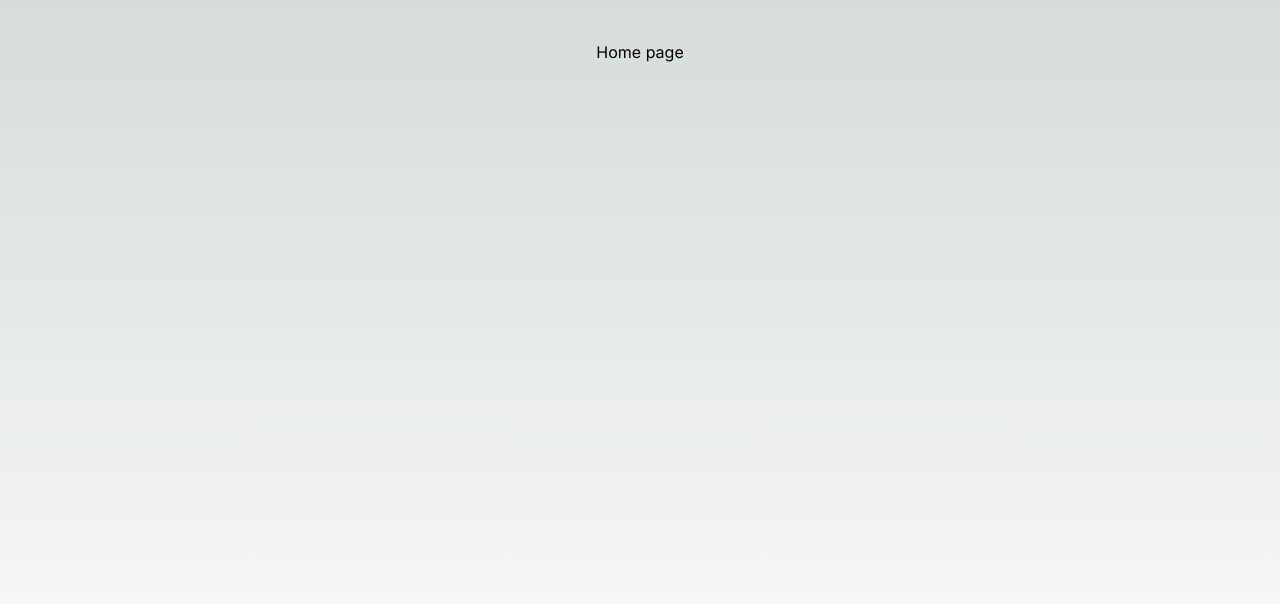
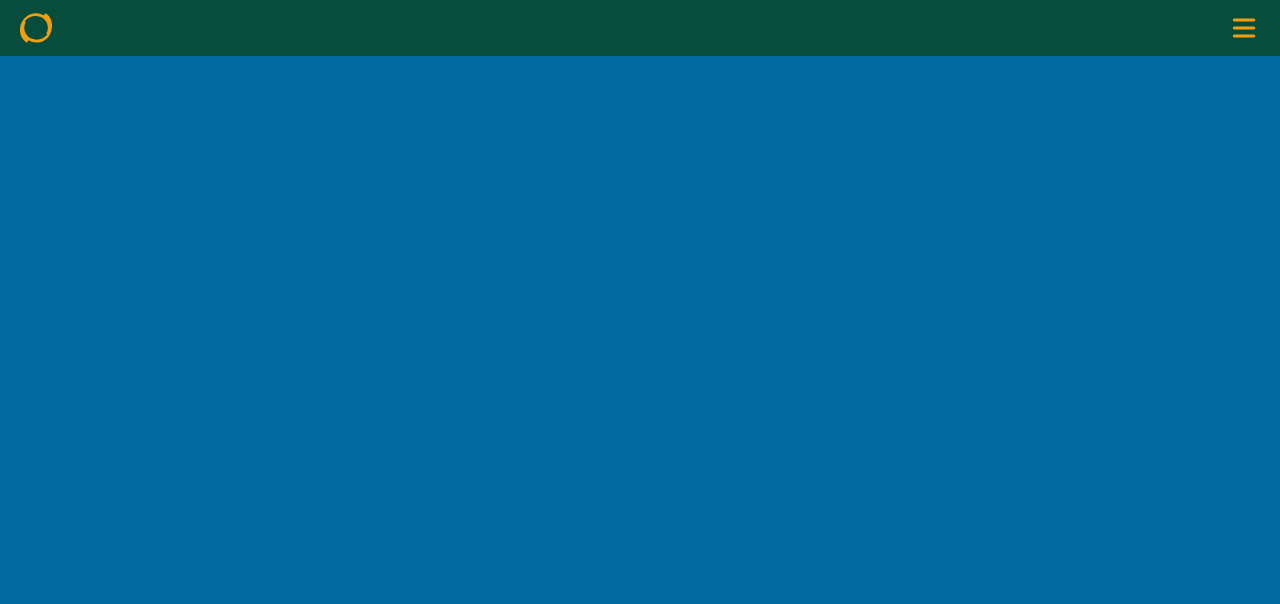
Before and after one commit to abebediye/push.it, a Next.js app: page / in a window 1280 px wide. Shown: the top 604 px of the page. Built offline with nearby package versions, Linux system fonts and the light colour scheme.

Commit message:
added toggled side menu to appbar

```diff
--- a/src/app/layout.tsx
+++ b/src/app/layout.tsx
@@ -1,6 +1,7 @@
-import './globals.css'
+import AppBar from '@components/Appbar'
 import type { Metadata } from 'next'
 import { Inter } from 'next/font/google'
+import './globals.css'
 
 const inter = Inter({ subsets: ['latin'] })
 
@@ -16,7 +17,10 @@ export default function RootLayout({
 }) {
   return (
     <html lang="en">
-      <body className={inter.className}>{children}</body>
+      <body className={inter.className}>
+        <AppBar />
+        {children}
+      </body>
     </html>
   )
 }
--- a/src/app/page.tsx
+++ b/src/app/page.tsx
@@ -1,7 +1,7 @@
 
 export default function Home() {
   return (
-    <main className="flex min-h-screen flex-col items-center  p-10">
+    <main className="min-h-[calc(100vh-56px)] bg-slate-900 p-5">
       Home page
     </main>
   )
--- a/src/components/Appbar/index.tsx
+++ b/src/components/Appbar/index.tsx
@@ -1,25 +1,26 @@
 'use client'
-import React from 'react'
-import { HiMenu } from 'react-icons/hi'
+import { useState } from 'react'
+import { HiMenu, HiX } from 'react-icons/hi'
 import { SiPerforce } from 'react-icons/si'
 
 const AppBar = () => {
-    const [showMenu, setShowMenu] = React.useState<boolean>(false)
-
-
-    const handleMenduToggle = (event: React.MouseEvent<HTMLButtonElement, MouseEvent>): void => {
-        console.log("button clicked before", showMenu)
-        setShowMenu(prev => !prev)
-        console.log("button clicked after", showMenu)
+    const [showMenu, setShowMenu] = useState<boolean>(false)
+    const handleSetShowMenuToggled = () => {
+        setShowMenu(prevState => !prevState)
     }
 
     return (
-        <nav data-testid={'appbar'}>
-            <SiPerforce data-testid={'logo'} size={32} />
-            <button data-testid={'showMenuToggleButton'} onClick={handleMenduToggle}>
-                <HiMenu size={32} />
-            </button>
-        </nav>
+        <main className='relative text-amber-500 bg-emerald-900'>
+            <nav data-testid={'appbar'} className={'flex justify-between items-center px-5 py-3 '}>
+                <SiPerforce data-testid={'logo'} size={32} />
+                <button data-testid={'showMenuToggleButton'} onClick={handleSetShowMenuToggled}>
+                    {showMenu ? <HiX size={32} /> : <HiMenu size={32} />}
+                </button>
+            </nav>
+
+            <menu className={'absolute right-0 z-10 bg-sky-700 w-full transition-[width] ease-in h-[calc(100vh-56px)] ' + `${showMenu ? 'w-[100vw]' : 'w-0'}`}>
+            </menu>
+        </main>
     )
 }
 export default AppBar
```
